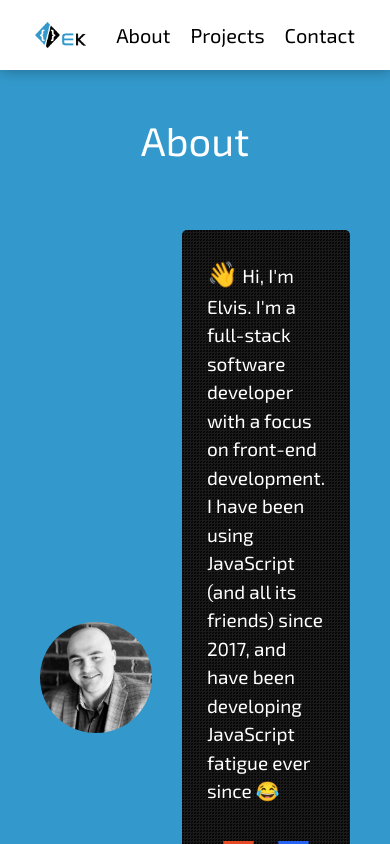
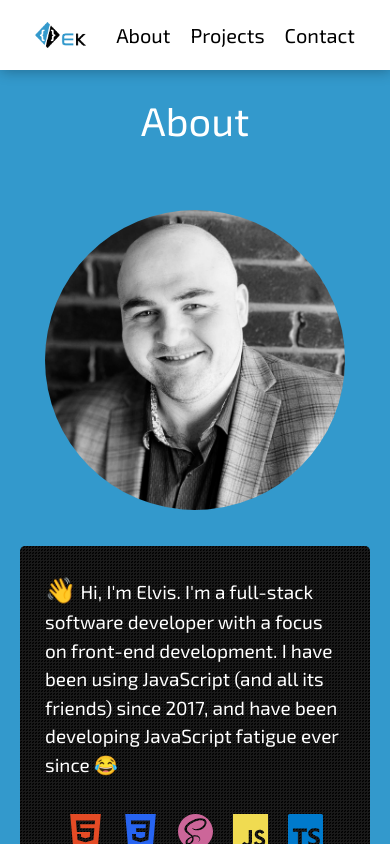
Before and after one commit to ElvisKnapman/elvis-knapman-portfolio-site, a Next.js app: page / in a window 390 px wide. Shown: the top 844 px of the page. Built offline with nearby package versions, Linux system fonts and the light colour scheme.

Commit message:
add media queries for about and contact sections..
change container padding at large phone sizes.. add large phone variable for media queries.

```diff
--- a/components/About/About.module.scss
+++ b/components/About/About.module.scss
@@ -3,6 +3,10 @@
   grid-template-columns: repeat(2, 1fr);
   gap: 3rem;
   align-items: center;
+
+  @media (max-width: $tablet) {
+    grid-template-columns: 1fr;
+  }
 }
 
 .about-text {
--- a/components/Contact/Contact.module.scss
+++ b/components/Contact/Contact.module.scss
@@ -96,6 +96,10 @@
         animation-duration: 0.3s;
       }
     }
+
+    @media (max-width: $phone-lg) {
+      max-width: 100%;
+    }
   }
 }
 
--- a/styles/_variables.scss
+++ b/styles/_variables.scss
@@ -1,4 +1,5 @@
 // breakpoints
-$phone: 32rem;
-$tablet: 76.8rem;
+$phone: 320px;
+$phone-lg: 540px;
+$tablet: 768px;
 $desktop: 100rem;
--- a/styles/globals.scss
+++ b/styles/globals.scss
@@ -70,6 +70,10 @@ a {
 .section-container {
   scroll-margin: 3rem;
   padding: 4rem;
+
+  @media (max-width: $phone-lg) {
+    padding: 2rem;
+  }
 }
 
 .bg-primary {
```
